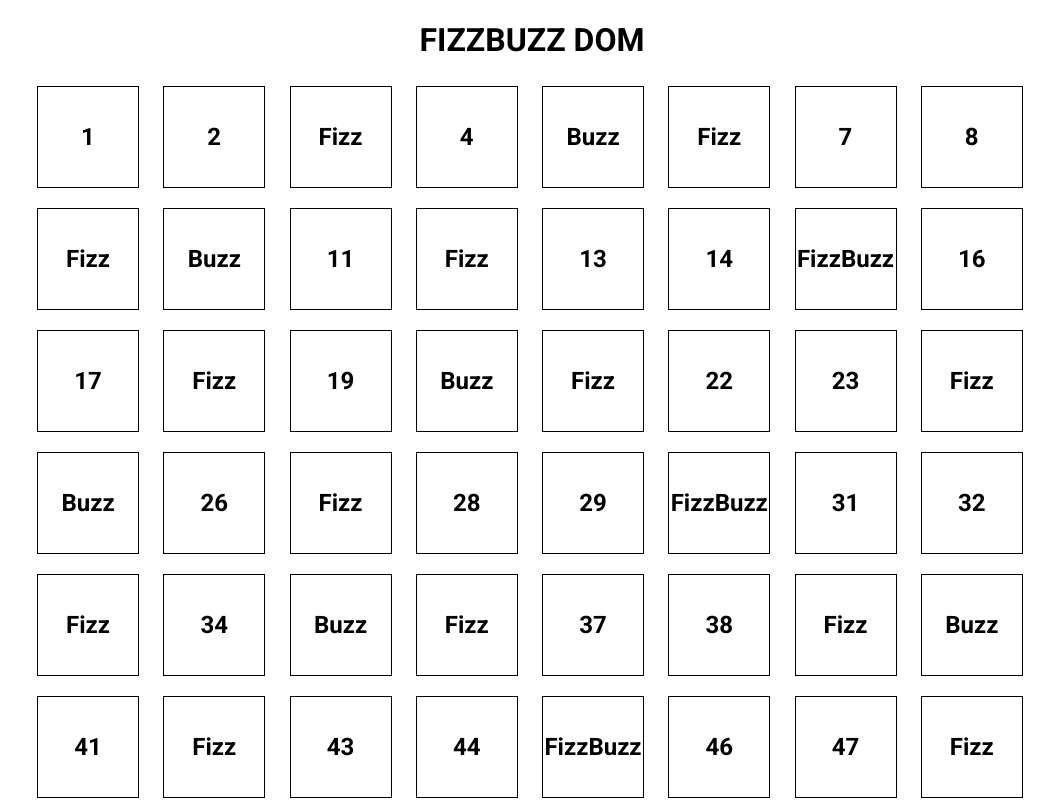
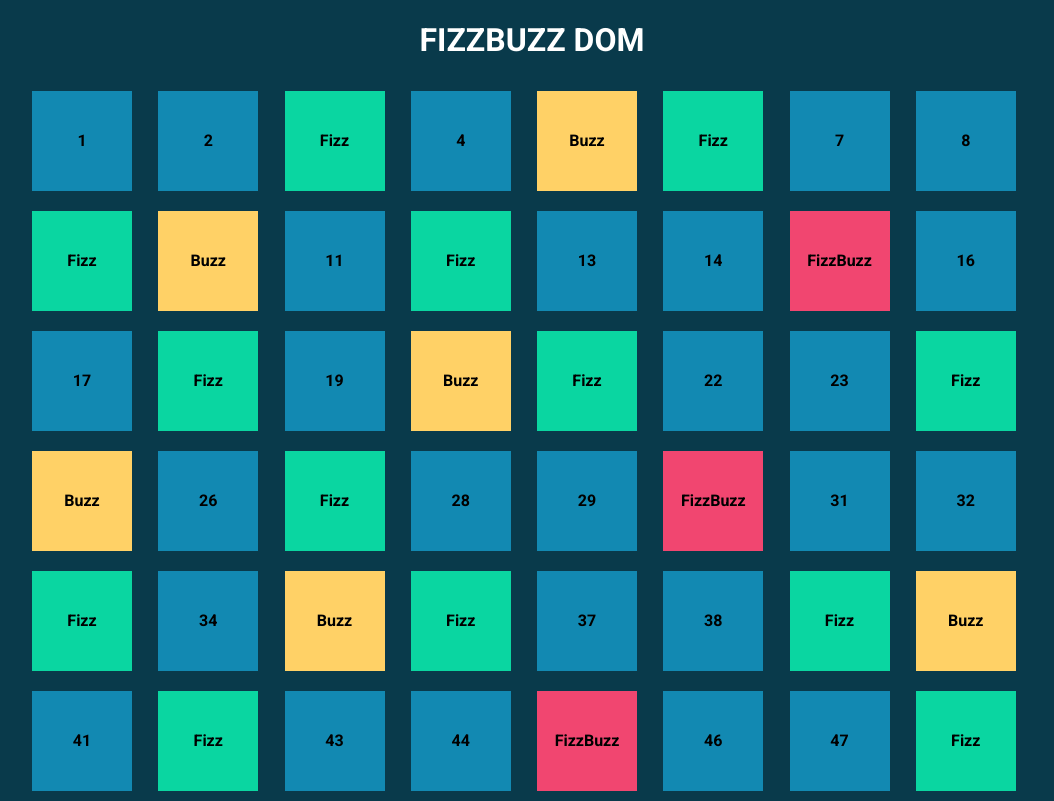
Before and after one commit to emilianoaprile/js-fizzbuzz, a plain HTML site: page index.html in a window 1280 px wide. Shown: the top 801 px of the page, without its empty margins (108-1162 px from the left). Drawn offline with Linux system fonts and the light colour scheme.

Commit message:
ADDED - boxes js style

```diff
--- a/index.html
+++ b/index.html
@@ -16,6 +16,10 @@
             font-family: 'Roboto', sans-serif;
         }
 
+        body {
+            background-color: #093a4b;
+        }
+
         .grid {
             display: grid;
             gap: 10px;
@@ -24,15 +28,14 @@
 
         .box {
             aspect-ratio: 1;
-            border: 1px solid black;
             color: black;
-            font-size: 24px;
+            font-size: 16px;
             font-weight: bold;
             display: flex;
             justify-content: center;
             align-items: center;
             width: 100px;
-            margin: 5px;
+            margin-top: 10px;
         }
 
         .container {
@@ -43,17 +46,16 @@
         .title {
             text-align: center;
             text-transform: uppercase;
+            color: white;
         }
     </style>
 </head>
 
 <body>
     <div class="container">
-        <h1 class="title">fizzBuzz DOM</h1>
+        <h1 class="title">fizzbuzz dom</h1>
         <div class="grid"></div>
     </div>
-
-
 
 
     <!-- javascript -->
--- a/js/app.js
+++ b/js/app.js
@@ -37,7 +37,7 @@ for (let i = 0; i < 100; i++) {
     let fizzBuzz = n % 15;
 
     // inizializzo una variabile che crea un elemento div nel DOM
-    const boxDOMElement = document.createElement('div')
+    let boxDOMElement = document.createElement('div')
 
     // aggiungo la classe box al div appena creato
 	boxDOMElement.classList.add('box')
@@ -54,19 +54,28 @@ for (let i = 0; i < 100; i++) {
     if (fizzBuzz === 0) {
         console.log('FizzBuzz:', n, fizzBuzz)
         boxDOMElement.innerHTML = 'FizzBuzz';
+        // element style
+        boxDOMElement.style.backgroundColor = '#f14670';
 
     } else if (fizz === 0) {
         console.log('Fizz:', n, fizz)
         boxDOMElement.innerHTML = 'Fizz';
+        // element style
+        boxDOMElement.style.backgroundColor = '#0ad6a1';
 
     } else if (buzz === 0) {
         console.log('Buzz:', n, buzz)
         boxDOMElement.innerHTML = 'Buzz';
+        // element style
+        boxDOMElement.style.backgroundColor = '#FFD166';
+
 
     // stampo "n" per visualizzare i numeri che non sono coinvolti nel calcolo
     } else {
         console.log(n)
         boxDOMElement.innerHTML = n
+        // element style
+        boxDOMElement.style.backgroundColor = '#1289B2';
     }
 
 }
```
